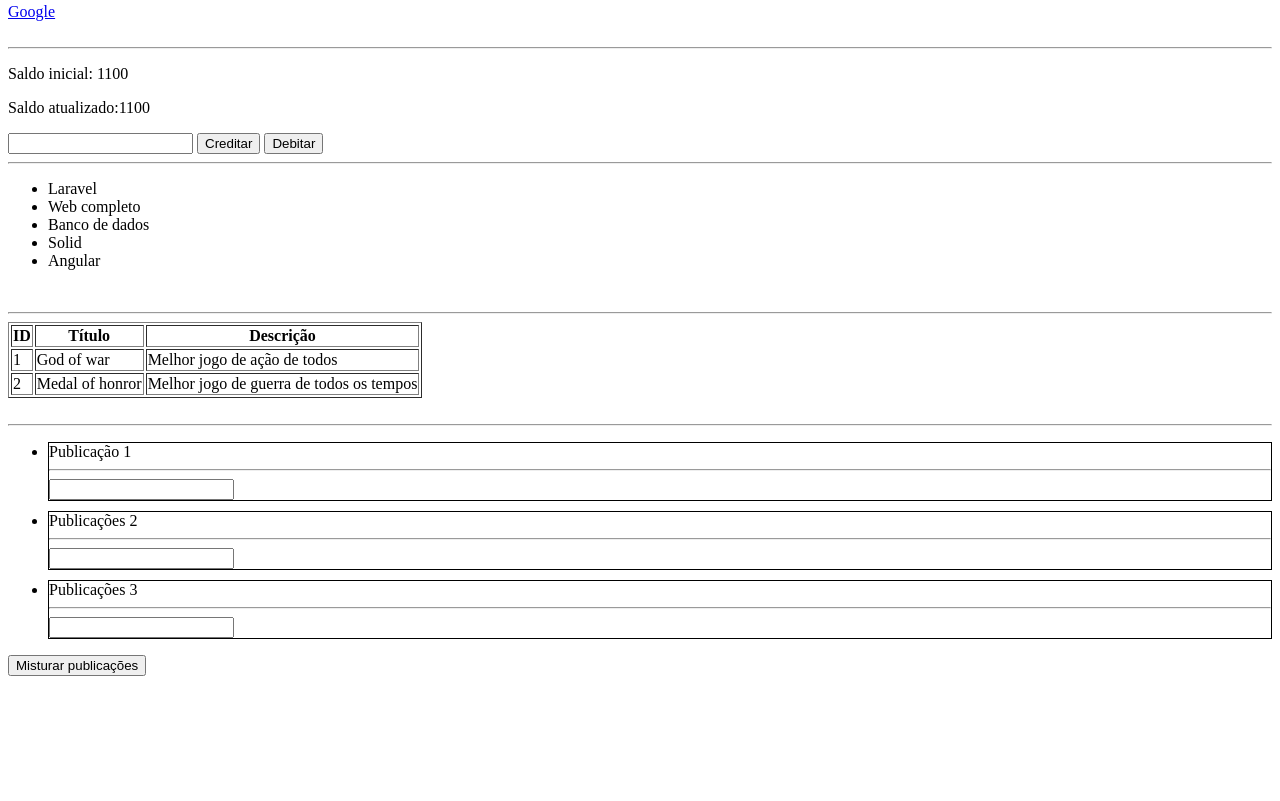
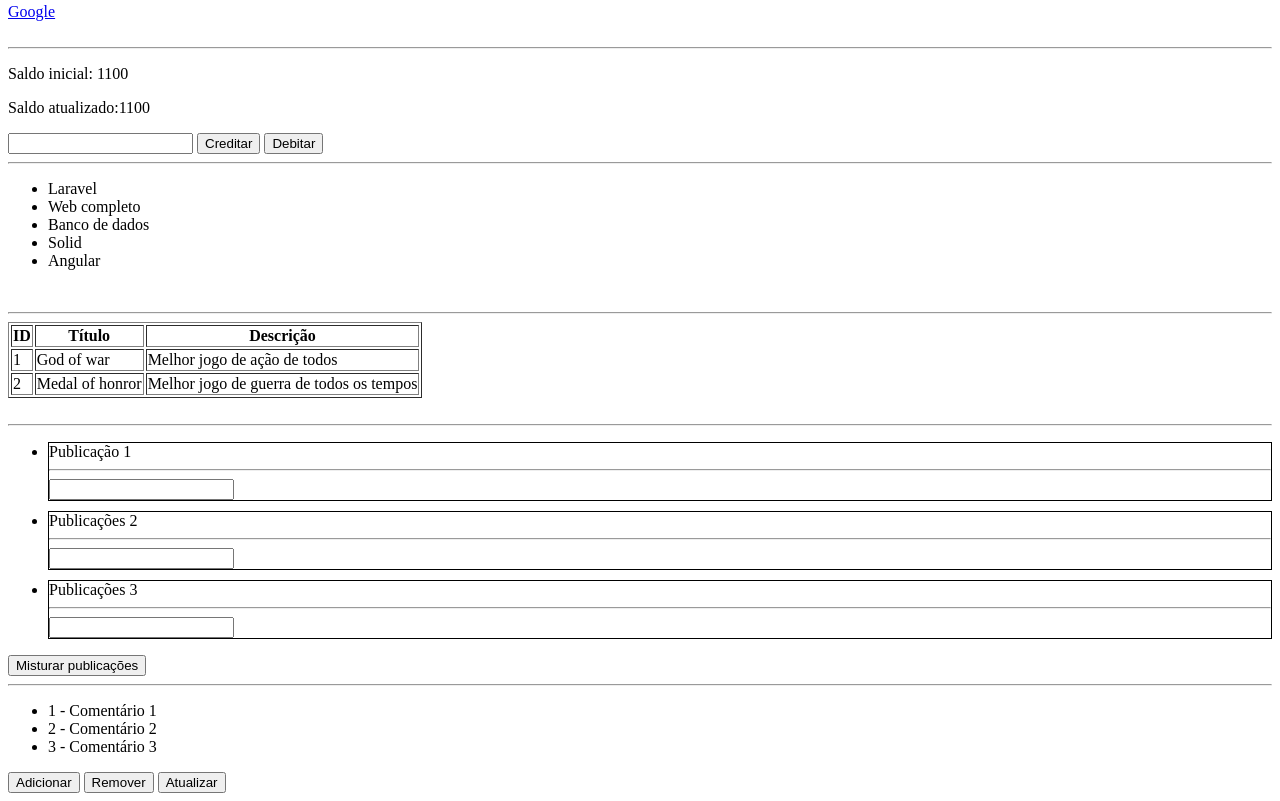
Before and after one commit to carloosjrm/vue_js, a plain HTML site: page index.html in a window 1280 px wide. Shown: the part 1632-2433 px from the top of the page. Before the commit the page ends 2316 px from the top, so only its background shows below. Drawn offline with Linux system fonts and the light colour scheme.

Commit message:
Finalizando a Diretiva V-for

```diff
--- a/index.html
+++ b/index.html
@@ -175,7 +175,14 @@
                 </div>
             </li>
         </ul>
-        <button @click="misturarArray()"> Misturar publicações</button>
+        <button @click="misturarArray()"> Misturar publicações</button><br>
+        <hr>
+        <ul>
+            <li v-for="c in comentarios" >{{c.id}} - {{c.comentario}}</li>
+        </ul>
+        <button @click="adicionarElemento()">Adicionar</button>
+        <button @click="removerElemento()">Remover</button>
+        <button @click="modificarElemento()">Atualizar</button>
 
 
     </div>
@@ -230,6 +237,11 @@
                         {id:1, publicacao:'Publicação 1'},
                         {id:2, publicacao:'Publicações 2'},
                         {id:3, publicacao:'Publicações 3'}
+                    ],
+                    comentarios: [
+                        {id:1, comentario: 'Comentário 1'},
+                        {id:2, comentario: 'Comentário 2'},
+                        {id:3, comentario: 'Comentário 3'}
                     ]
             },
             methods: {
@@ -302,6 +314,17 @@
                     misturado[2]=this.publicacoes[1]
 
                     this.publicacoes = misturado
+                },
+                adicionarElemento(){
+                    this.comentarios.push({id: 4, comentario:'Novo comentário'})
+                },
+                removerElemento(){
+                    this.comentarios.pop()
+                },
+                modificarElemento(){
+                    this.$set(
+                        this.comentarios,1,{id: 2, comentario:'Comentário 2 atualizado'}
+                    )
                 }
             }
         })
```
